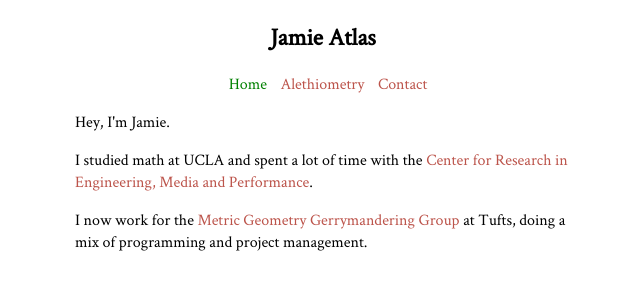
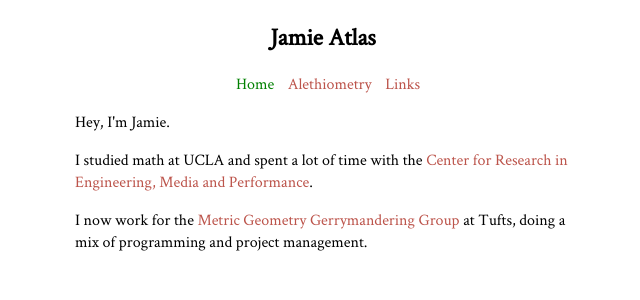
Before and after one commit to AtlasCommaJ/atlascommaj.github.io, a Jekyll site: the page built from index.md, in a window 1280 px wide. Shown: the top 300 px of the page, without its empty margins (317-957 px from the left). Built offline with Jekyll 4.4.1, drawn with Linux system fonts in a browser that asks for light colours.

```diff
--- a/_data/navigation.yml
+++ b/_data/navigation.yml
@@ -2,5 +2,5 @@
   link: /
 - name: Alethiometry
   link: /alethiometry
-- name: Contact
-  link: /contact
+- name: Links
+  link: /links
```
Also changed, not shown: links.md (renamed from contact.md, +3 -1 lines), assets/images/bardbase.png (added).
